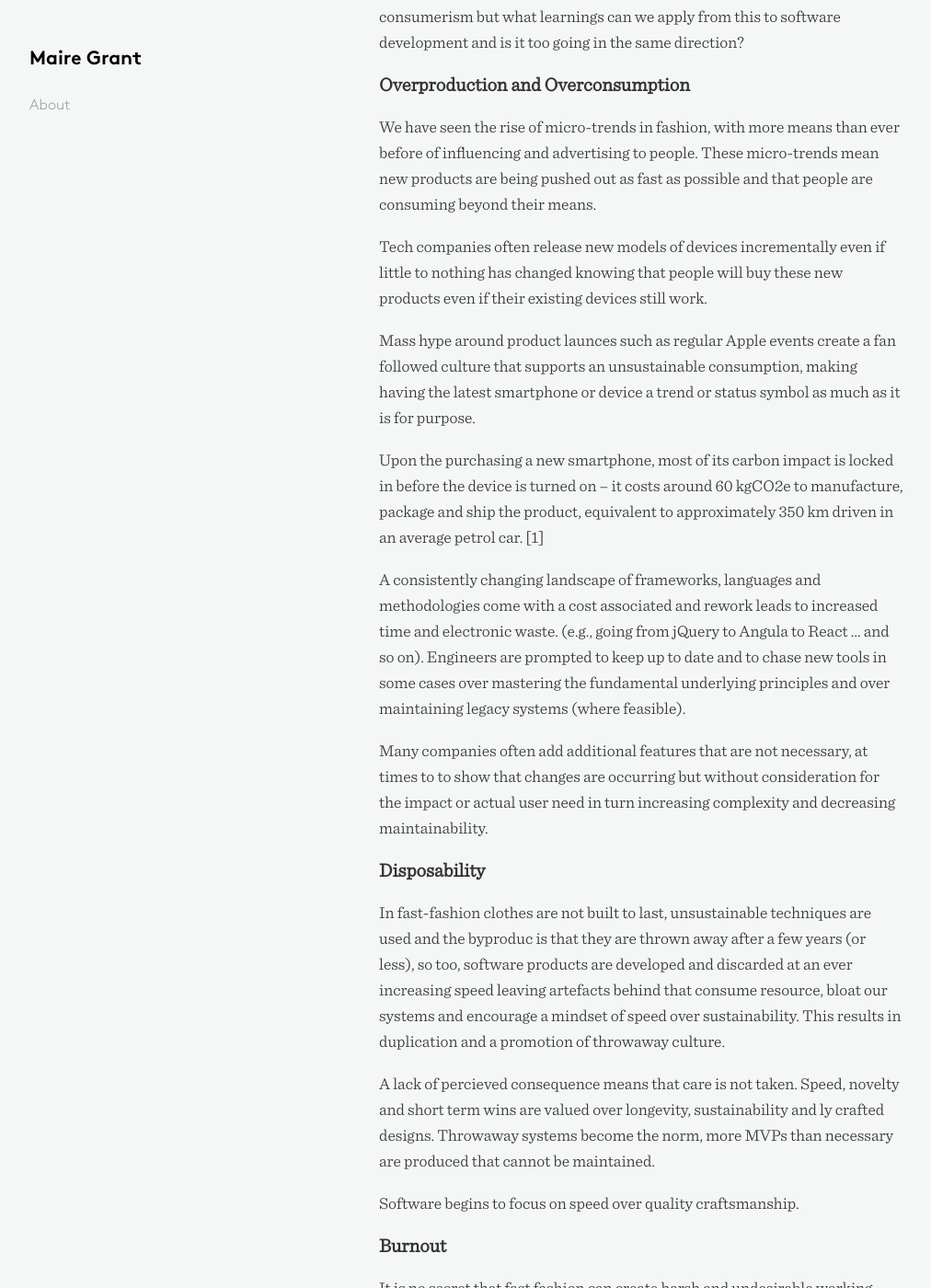
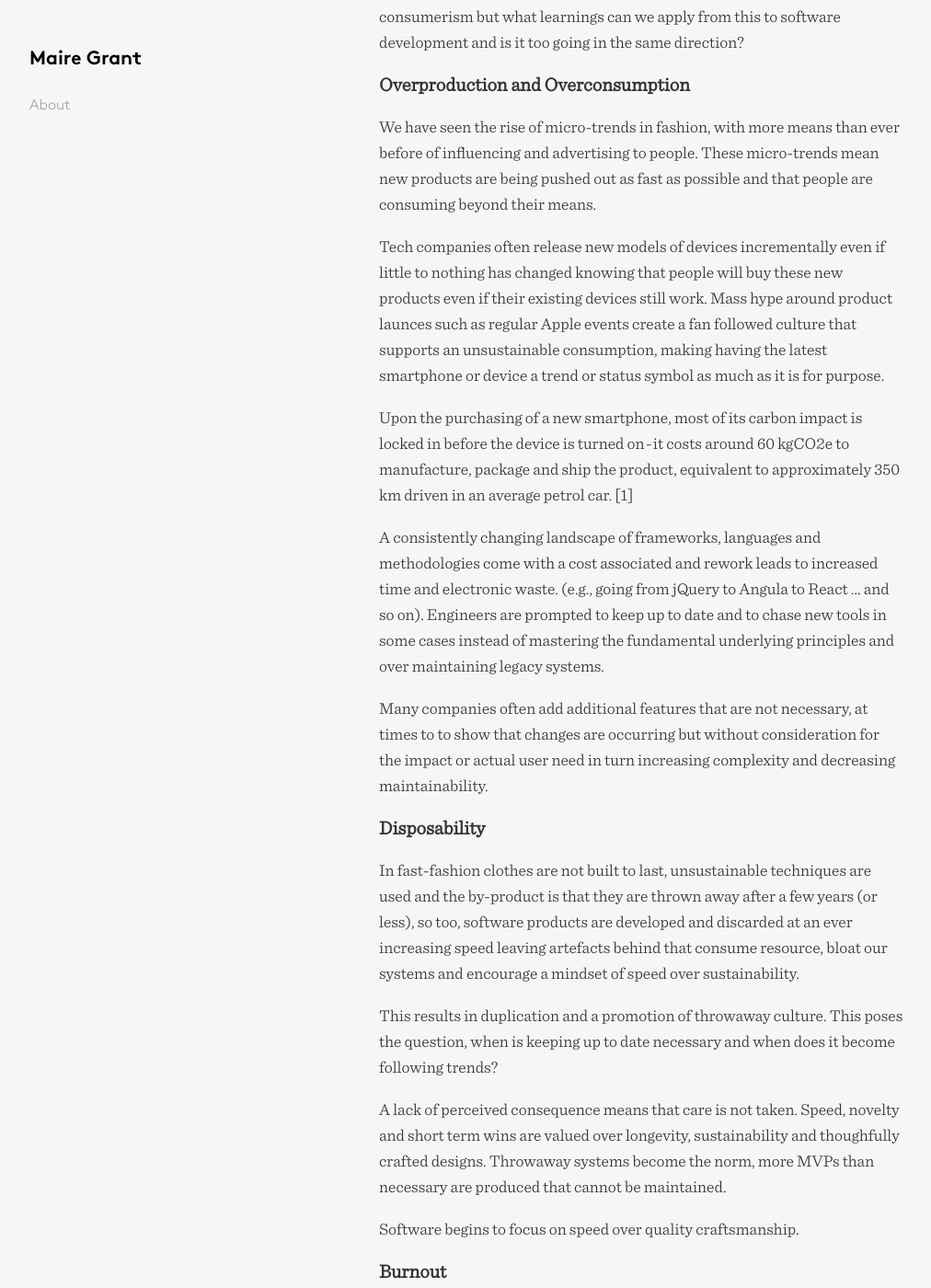
Before and after one commit to mairegrant/mairegrant.github.io, a Jekyll site: the page built from _posts/2025-06-10-Slow-Testing.md, in a window 1280 px wide and 1400 px high, scrolled down 201 px. Shown: the whole window at 92% size, without its empty margins (38-1050 px from the left). Built offline with Jekyll 4.4.1, drawn with Linux system fonts in a browser that asks for light colours; some of the changed lines change nothing that is shown; some of the changed text lies outside the part shown.

Commit message:
rework text

```diff
--- a/_posts/2025-06-10-Slow-Testing.md
+++ b/_posts/2025-06-10-Slow-Testing.md
@@ -12,19 +12,20 @@
 We have seen the rise of micro-trends in fashion, with more means than ever before of influencing and advertising to people. These micro-trends mean new products are being pushed out as fast as possible and that people are consuming beyond their means.
 
 Tech companies often release new models of devices incrementally even if little to nothing has changed knowing that people will buy these new products even if their existing devices still work.
-
 Mass hype around product launces such as regular Apple events create a fan followed culture that supports an unsustainable consumption, making having the latest smartphone or device a trend or status symbol as much as it is for purpose.
 
-Upon the purchasing a new smartphone, most of its carbon impact is locked in before the device is turned on – it costs around 60 kgCO2e to manufacture, package and ship the product, equivalent to approximately 350 km driven in an average petrol car. [1]
+Upon the purchasing of a new smartphone, most of its carbon impact is locked in before the device is turned on - it costs around 60 kgCO2e to manufacture, package and ship the product, equivalent to approximately 350 km driven in an average petrol car. [1]
 
-A consistently changing landscape of frameworks, languages and methodologies come with a cost associated and rework leads to increased time and electronic waste. (e.g., going from jQuery to Angula to React ... and so on). Engineers are prompted to keep up to date and to chase new tools in some cases over mastering the fundamental underlying principles and over maintaining legacy systems (where feasible).
+A consistently changing landscape of frameworks, languages and methodologies come with a cost associated and rework leads to increased time and electronic waste. (e.g., going from jQuery to Angula to React … and so on). Engineers are prompted to keep up to date and to chase new tools in some cases instead of mastering the fundamental underlying principles and over maintaining legacy systems.
 
 Many companies often add additional features that are not necessary, at times to to show that changes are occurring but without consideration for the impact or actual user need in turn increasing complexity and decreasing maintainability.
 
 ## Disposability
-In fast-fashion clothes are not built to last, unsustainable techniques are used and the byproduc is that they are thrown away after a few years (or less), so too, software products are developed and discarded at an ever increasing speed leaving artefacts behind that consume resource, bloat our systems and encourage a mindset of speed over sustainability. This results in duplication and a promotion of throwaway culture.
+In fast-fashion clothes are not built to last, unsustainable techniques are used and the by-product is that they are thrown away after a few years (or less), so too, software products are developed and discarded at an ever increasing speed leaving artefacts behind that consume resource, bloat our systems and encourage a mindset of speed over sustainability.
 
-A lack of percieved consequence means that care is not taken. Speed, novelty and short term wins are valued over longevity, sustainability and ly crafted designs. Throwaway systems become the norm, more MVPs than necessary are produced that cannot be maintained.
+This results in duplication and a promotion of throwaway culture. This poses the question, when is keeping up to date necessary and when does it become following trends?
+
+A lack of perceived consequence means that care is not taken. Speed, novelty and short term wins are valued over longevity, sustainability and thoughfully crafted designs. Throwaway systems become the norm, more MVPs than necessary are produced that cannot be maintained.
 
 Software begins to focus on speed over quality craftsmanship.
 
@@ -37,39 +38,45 @@
 Fast fashion has a massive impact on the environment. So too, environments that are always up (even when they don't need to be) have a negative environmental impact. Software relies on massive energy consumption overheads which under the hood can lead to questionable practices (think data and crowd labour).
 
 ## Slow Fashion
-The opposite of fast fashion is slow fashion where high quality, thoughful materials, ethics, sustainability, integrity and stability and long-term impact are prioritised en-masse production.
+The opposite of fast fashion is slow fashion where high quality, thoughtful materials, ethics, sustainability, integrity and stability and long-term impact are prioritised over  en-masse production.
 
 ![SlowTechTable](/assets/slowtesttable.png)
 
 ## Examples of "Slow" Thinking in a Tech World
-- Don't reinvent the wheel, use open source when you can
-- Sustainable design practices, less is more mentality (where applicable), systems that don't promote overconsumption of media and information, digital clutter.
-- Longevity focused softwares - Maintain and improve the existing systems over rewriting if it is possible
-- Green computing practices - Reduce ewaste, energy use and in turn reduce carbon emissions.
+Don't reinvent the wheel, use open source when you can
 
-## Action - How can I apply the principles of "slow-tech" in my everyday role?
+Sustainable design practices, less is more mentality (where applicable), systems that don't promote overconsumption of media and information, digital clutter.
+
+Longevity focused softwares - Maintain and improve the existing systems over rewriting if it is possible.
+
+Green computing practices - Reduce e-waste, energy use and in turn reduce carbon emissions.
+
+## Actions - How can I apply the principles of "slow-tech" in my everyday role?
 As a tester how can I implement these practices in my day-to-day to try and make a difference?
 
 ### Quality Over Speed
-- Don't just do enough to get it out the door, test with purpose and intention. Treat testing as a craft and keep slow fashion principles in mind, e.g for performance, scalability.
-- Promote regular exploratory and regression testing, search for negative scenarios and edge cases.
-- Challenge unrealistic timelines for testing that impact ability to test thoroughly and with full coverage.
-- Flag potential tech debt early on or anything that may be detrimental to the system making it unreliable.
+Don't just do enough to get it out the door, test with purpose and intention. Treat testing as a craft and keep slow fashion principles in mind, e.g. for performance, scalability.
+
+Promote regular exploratory and regression testing, search for negative scenarios and edge cases.
+
+Challenge unrealistic timelines for testing that impact ability to test thoroughly and with full coverage.
+
+Flag potential tech debt early on or anything that may be detrimental to the system making it unreliable.
 
 ### Reduce and Reuse
 - Reuse libraries, paradigms, test data and artefacts among team members and teams to reduce maintainability and time to create.
- - Can we share documentation and principles that help us to align?
+
+- Can we share documentation and principles that help us to align?
 
 ### Champion Craftsmanship and Inclusivity
 
- - Quality over quantity. Treat testing as the craft and skill that it
-   is. Take care in crafting thoughtful test scripts and test automation
-   that requires less maintenance and can be scaled.
- - Shift left, look at pull requests, unit tests, UI/UX designs from a testing perspective, are we building testable code and systems or are we using testing as a tickbox.
- - Consider accessibility, usability and edge cases early in order to
-   reduce rework for unconsidered non-functional requirements.
- - Write code with future requirements in mind so that less rework is
-   needed.
+Quality over quantity. Treat testing as the craft and skill that it is. Take care in crafting thoughtful test scripts and test automation that requires less maintenance and can be scaled.
+
+Shift left, look at pull requests, unit tests, UI/UX designs from a testing perspective, are we building testable code and systems or are we using testing as a tick box.
+
+Consider accessibility, usability and edge cases early in order to reduce rework for unconsidered non-functional requirements.
+
+Write code with future requirements in mind so that less rework is needed.
 
 
 ### References and Further Reading
```
